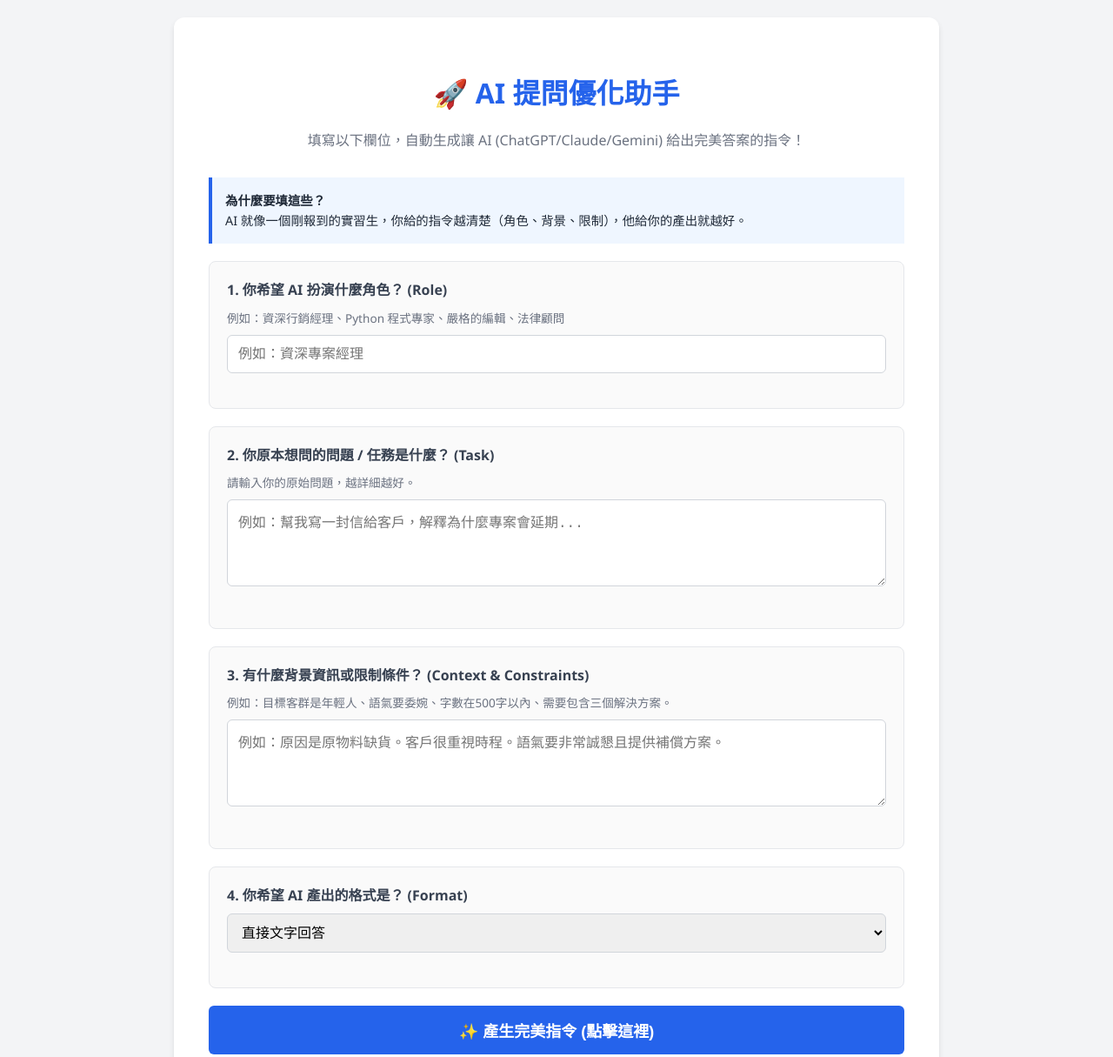
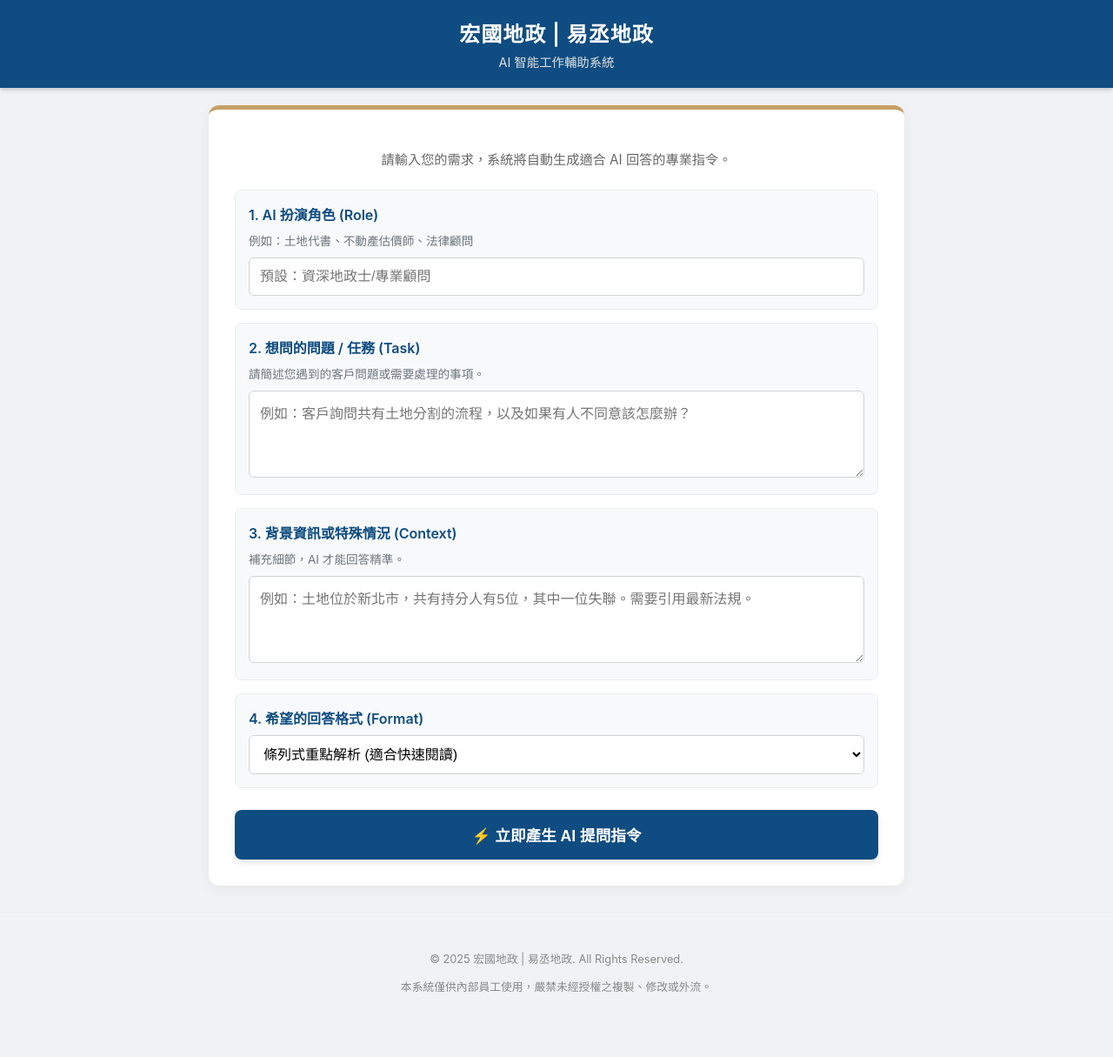
Before and after one commit to homegoestate/AI-question-assistant, a plain HTML site: page index.html in a window 1280 px wide. Shown: the top 1215 px of the page at 87% size. After the commit the page ends 1186 px from the top, so only its background shows below. Drawn offline with Linux system fonts and the light colour scheme.

Commit message:
Add files via upload

```diff
--- a/index.html
+++ b/index.html
@@ -2,119 +2,156 @@
 <html lang="zh-TW">
 <head>
     <meta charset="UTF-8">
-    <meta name="viewport" content="width=device-width, initial-scale=1.0">
-    <title>公司專用 AI 提問優化器</title>
+    <meta name="viewport" content="width=device-width, initial-scale=1.0, maximum-scale=1.0, user-scalable=no">
+    <title>宏國地政 | 易丞地政 - AI 智慧提問系統</title>
     <style>
         :root {
-            --primary-color: #2563eb;
-            --secondary-color: #1e40af;
-            --bg-color: #f3f4f6;
+            /* 品牌色系：沈穩的深藍色代表專業與信任 */
+            --primary-color: #0f4c81;
+            --accent-color: #c5a065; /* 金色點綴 */
+            --bg-color: #f0f2f5;
+            --text-color: #333;
             --card-bg: #ffffff;
-            --text-color: #1f2937;
         }
 
+        /* 禁止選取文字，防止直接複製網頁內容 */
         body {
-            font-family: 'Segoe UI', Microsoft JhengHei, sans-serif;
+            font-family: -apple-system, BlinkMacSystemFont, "Segoe UI", Roboto, "Helvetica Neue", Arial, sans-serif;
             background-color: var(--bg-color);
             color: var(--text-color);
-            line-height: 1.6;
             margin: 0;
-            padding: 20px;
+            padding: 0;
+            user-select: none; /* 禁止選取文字 */
+            -webkit-user-select: none;
+            -moz-user-select: none;
+            -ms-user-select: none;
         }
 
+        /* 頂部品牌欄 */
+        .brand-header {
+            background-color: var(--primary-color);
+            color: white;
+            padding: 20px;
+            text-align: center;
+            box-shadow: 0 2px 5px rgba(0,0,0,0.2);
+            position: sticky;
+            top: 0;
+            z-index: 100;
+        }
+
+        .brand-header h1 {
+            margin: 0;
+            font-size: 1.5rem;
+            font-weight: 600;
+            letter-spacing: 1px;
+        }
+
+        .brand-subtitle {
+            font-size: 0.9rem;
+            color: #e0e0e0;
+            margin-top: 5px;
+        }
+
+        /* 主容器 */
         .container {
             max-width: 800px;
-            margin: 0 auto;
-            background: var(--card-bg);
-            padding: 40px;
-            border-radius: 12px;
-            box-shadow: 0 4px 6px rgba(0, 0, 0, 0.1);
+            margin: 20px auto;
+            padding: 0 15px; /* 手機版兩側留白 */
         }
 
-        h1 {
-            color: var(--primary-color);
-            text-align: center;
-            margin-bottom: 10px;
+        .main-card {
+            background: var(--card-bg);
+            padding: 30px;
+            border-radius: 12px;
+            box-shadow: 0 4px 15px rgba(0, 0, 0, 0.05);
+            border-top: 5px solid var(--accent-color);
         }
 
-        p.subtitle {
+        .intro-text {
             text-align: center;
-            color: #6b7280;
-            margin-bottom: 30px;
+            color: #666;
+            margin-bottom: 25px;
+            font-size: 0.95rem;
         }
 
+        /* 表單區域 */
         .form-section {
-            border: 1px solid #e5e7eb;
-            padding: 20px;
+            background-color: #f8f9fa;
+            border: 1px solid #e9ecef;
+            padding: 15px;
             border-radius: 8px;
-            margin-bottom: 20px;
-            background-color: #fafafa;
+            margin-bottom: 15px;
         }
 
         label {
             display: block;
-            font-weight: bold;
+            font-weight: 600;
             margin-bottom: 8px;
-            color: #374151;
+            color: var(--primary-color);
         }
 
         .helper-text {
             font-size: 0.85em;
-            color: #6b7280;
-            margin-bottom: 8px;
+            color: #6c757d;
+            margin-bottom: 10px;
             display: block;
         }
 
+        /* 輸入框優化，防止手機版字體過小導致縮放 */
         input, select, textarea {
             width: 100%;
             padding: 12px;
-            margin-bottom: 20px;
-            border: 1px solid #d1d5db;
+            border: 1px solid #ced4da;
             border-radius: 6px;
-            font-size: 16px;
-            box-sizing: border-box; /* Fix padding issue */
+            font-size: 16px; /* 關鍵：16px以上手機不會自動放大 */
+            box-sizing: border-box;
+            background-color: #fff;
+            transition: border-color 0.3s;
+        }
+
+        input:focus, select:focus, textarea:focus {
+            outline: none;
+            border-color: var(--primary-color);
         }
 
         textarea {
-            height: 100px;
+            min-height: 100px;
             resize: vertical;
         }
 
+        /* 按鈕樣式 */
         button.generate-btn {
-            display: block;
             width: 100%;
-            padding: 15px;
+            padding: 16px;
             background-color: var(--primary-color);
             color: white;
             border: none;
-            border-radius: 6px;
-            font-size: 18px;
+            border-radius: 8px;
+            font-size: 1.1rem;
             font-weight: bold;
             cursor: pointer;
-            transition: background 0.3s;
+            box-shadow: 0 4px 6px rgba(0,0,0,0.1);
+            transition: all 0.2s;
+            margin-top: 10px;
         }
 
-        button.generate-btn:hover {
-            background-color: var(--secondary-color);
+        button.generate-btn:active {
+            transform: scale(0.98);
         }
 
+        /* 結果區域 */
         .result-area {
             margin-top: 30px;
             padding: 20px;
             background-color: #ecfdf5;
             border: 1px solid #10b981;
             border-radius: 8px;
-            display: none; /* Hidden by default */
-        }
-
-        .result-area h3 {
-            margin-top: 0;
-            color: #065f46;
+            display: none;
         }
 
         #finalPrompt {
             width: 100%;
-            height: 200px;
+            height: 250px;
             background: white;
             padding: 15px;
             border: 1px solid #ccc;
@@ -124,130 +161,204 @@
             color: #333;
             white-space: pre-wrap;
             overflow-y: auto;
+            margin-bottom: 15px;
+            /* 允許在結果框內選取文字以便複製 */
+            user-select: text;
+            -webkit-user-select: text;
         }
 
         .copy-btn {
-            margin-top: 10px;
-            padding: 10px 20px;
+            width: 100%;
+            padding: 12px;
             background-color: #059669;
             color: white;
             border: none;
-            border-radius: 4px;
+            border-radius: 6px;
+            font-size: 1rem;
             cursor: pointer;
+            display: flex;
+            align-items: center;
+            justify-content: center;
+            gap: 8px;
         }
 
-        .copy-btn:hover {
-            background-color: #047857;
+        /* 頁尾版權 */
+        footer {
+            text-align: center;
+            padding: 30px 20px;
+            color: #888;
+            font-size: 0.8rem;
+            border-top: 1px solid #eee;
+            margin-top: 30px;
         }
 
-        .tip-box {
-            background-color: #eff6ff;
-            border-left: 4px solid var(--primary-color);
-            padding: 15px;
-            margin-bottom: 20px;
-            font-size: 0.9em;
+        /* 手機版適配 (Media Queries) */
+        @media (max-width: 600px) {
+            .brand-header h1 { font-size: 1.2rem; }
+            .container { padding: 0 10px; margin-top: 10px; }
+            .main-card { padding: 20px 15px; }
+            button.generate-btn { font-size: 1rem; }
         }
     </style>
 </head>
 <body>
 
+    <header class="brand-header">
+        <h1>宏國地政 | 易丞地政</h1>
+        <div class="brand-subtitle">AI 智能工作輔助系統</div>
+    </header>
+
     <div class="container">
-    <h1>🚀 AI 提問優化助手</h1>
-    <p class="subtitle">填寫以下欄位，自動生成讓 AI (ChatGPT/Claude/Gemini) 給出完美答案的指令！</p>
+        <div class="main-card">
+            <p class="intro-text">請輸入您的需求，系統將自動生成適合 AI 回答的專業指令。</p>
 
-    <div class="tip-box">
-        <strong>為什麼要填這些？</strong> <br>
-        AI 就像一個剛報到的實習生，你給的指令越清楚（角色、背景、限制），他給你的產出就越好。
+            <div class="form-section">
+                <label>1. AI 扮演角色 (Role)</label>
+                <span class="helper-text">例如：土地代書、不動產估價師、法律顧問</span>
+                <input type="text" id="role" placeholder="預設：資深地政士/專業顧問">
             </div>
 
             <div class="form-section">
-        <label>1. 你希望 AI 扮演什麼角色？ (Role)</label>
-        <span class="helper-text">例如：資深行銷經理、Python 程式專家、嚴格的編輯、法律顧問</span>
-        <input type="text" id="role" placeholder="例如：資深專案經理">
+                <label>2. 想問的問題 / 任務 (Task)</label>
+                <span class="helper-text">請簡述您遇到的客戶問題或需要處理的事項。</span>
+                <textarea id="task" placeholder="例如：客戶詢問共有土地分割的流程，以及如果有人不同意該怎麼辦？"></textarea>
             </div>
 
             <div class="form-section">
-        <label>2. 你原本想問的問題 / 任務是什麼？ (Task)</label>
-        <span class="helper-text">請輸入你的原始問題，越詳細越好。</span>
-        <textarea id="task" placeholder="例如：幫我寫一封信給客戶，解釋為什麼專案會延期..."></textarea>
+                <label>3. 背景資訊或特殊情況 (Context)</label>
+                <span class="helper-text">補充細節，AI 才能回答精準。</span>
+                <textarea id="context" placeholder="例如：土地位於新北市，共有持分人有5位，其中一位失聯。需要引用最新法規。"></textarea>
             </div>
 
             <div class="form-section">
-        <label>3. 有什麼背景資訊或限制條件？ (Context & Constraints)</label>
-        <span class="helper-text">例如：目標客群是年輕人、語氣要委婉、字數在500字以內、需要包含三個解決方案。</span>
-        <textarea id="context" placeholder="例如：原因是原物料缺貨。客戶很重視時程。語氣要非常誠懇且提供補償方案。"></textarea>
-    </div>
-
-    <div class="form-section">
-        <label>4. 你希望 AI 產出的格式是？ (Format)</label>
+                <label>4. 希望的回答格式 (Format)</label>
                 <select id="format">
-            <option value="直接回答">直接文字回答</option>
-            <option value="條列式重點 (Bullet Points)">條列式重點 (Bullet Points)</option>
-            <option value="表格 (Table)">比較表格 (Table)</option>
-            <option value="Email 或是 信件草稿">Email / 信件草稿</option>
-            <option value="程式碼 (Code Block)">程式碼 (Code Block)</option>
-            <option value="Step-by-Step 步驟教學">Step-by-Step 步驟教學</option>
-            <option value="SWOT 分析">SWOT 分析報告</option>
+                    <option value="條列式重點解析">條列式重點解析 (適合快速閱讀)</option>
+                    <option value="詳細的操作步驟教學">詳細的操作步驟教學 (SOP)</option>
+                    <option value="給客戶的正式回函/Email">給客戶的正式回函/Email</option>
+                    <option value="法規比較表格">法規比較表格</option>
+                    <option value="口語化解釋 (適合電話說明)">口語化解釋 (適合電話說明)</option>
                 </select>
             </div>
 
-    <button class="generate-btn" onclick="generatePrompt()">✨ 產生完美指令 (點擊這裡)</button>
+            <button class="generate-btn" onclick="generatePrompt()">⚡ 立即產生 AI 提問指令</button>
 
             <div class="result-area" id="resultArea">
-        <h3>✅ 這是你的優化後指令 (請複製貼給 AI)：</h3>
+                <h3 style="margin-top:0; color: #047857;">✅ 指令已生成：</h3>
                 <div id="finalPrompt"></div>
-        <button class="copy-btn" onclick="copyToClipboard()">📋 複製指令</button>
-        <p style="font-size: 0.8em; color: #666; margin-top: 10px;">(複製後，請貼上到 ChatGPT 或 Gemini 對話框)</p>
+                <button class="copy-btn" onclick="copyToClipboard()">📋 點此複製，貼給 AI</button>
+            </div>
         </div>
     </div>
 
+    <footer>
+        <p>© 2025 宏國地政 | 易丞地政. All Rights Reserved.</p>
+        <p>本系統僅供內部員工使用，嚴禁未經授權之複製、修改或外流。</p>
+    </footer>
+
     <script>
+        // --- 核心功能區 ---
+
         function generatePrompt() {
-        // 1. 獲取輸入值
-        const role = document.getElementById('role').value || "一個樂於助人的專業助理";
-        const task = document.getElementById('task').value;
-        const context = document.getElementById('context').value || "無特殊限制";
+            const role = document.getElementById('role').value.trim() || "資深地政士與專業顧問";
+            const task = document.getElementById('task').value.trim();
+            const context = document.getElementById('context').value.trim() || "無特殊限制，請依照台灣現行法規回答。";
             const format = document.getElementById('format').value;
 
-        // 2. 檢查是否輸入了核心問題
-        if (!task.trim()) {
-            alert("請至少輸入你想問的問題 (第 2 欄位)！");
+            if (!task) {
+                alert("⚠️ 請務必輸入「想問的問題」！");
                 return;
             }
 
-        // 3. 組合 Prompt (使用結構化框架)
             const optimizedPrompt = `
 【角色設定】
 請你扮演：${role}
 
 【核心任務】
-我需要你協助解決以下問題/完成任務：
+我需要解決以下問題：
 "${task}"
 
 【背景資訊與限制】
-請參考以下背景資訊，並遵守限制條件：
 ${context}
 
 【輸出要求】
-請將回答整理為：「${format}」的格式。
-回答時請確保邏輯清晰，並針對我的問題提供具體可執行的建議。
+1. 請依照「${format}」的格式輸出。
+2. 內容必須專業、精準，並引用相關台灣法規（如適用）。
+3. 語氣請保持專業且具同理心。
 `.trim();
 
-        // 4. 顯示結果
             document.getElementById('finalPrompt').innerText = optimizedPrompt;
             document.getElementById('resultArea').style.display = 'block';
 
-        // 自動捲動到結果區
-        document.getElementById('resultArea').scrollIntoView({behavior: "smooth"});
+            // 平滑捲動到結果
+            setTimeout(() => {
+                document.getElementById('resultArea').scrollIntoView({ behavior: 'smooth', block: 'center' });
+            }, 100);
         }
 
         function copyToClipboard() {
             const text = document.getElementById('finalPrompt').innerText;
+
+            if (navigator.clipboard && navigator.clipboard.writeText) {
                 navigator.clipboard.writeText(text).then(() => {
-            alert("指令已複製！現在去貼給 AI 吧！");
+                    alert("✅ 複製成功！請切換到 ChatGPT/Line AI 貼上使用。");
                 }).catch(err => {
-            console.error('複製失敗:', err);
+                    fallbackCopy(text);
                 });
+            } else {
+                fallbackCopy(text);
+            }
+        }
+
+        // 備用複製功能 (相容舊手機)
+        function fallbackCopy(text) {
+            const textArea = document.createElement("textarea");
+            textArea.value = text;
+            document.body.appendChild(textArea);
+            textArea.select();
+            try {
+                document.execCommand('copy');
+                alert("✅ 複製成功！");
+            } catch (err) {
+                alert("❌ 複製失敗，請手動選取文字複製。");
+            }
+            document.body.removeChild(textArea);
+        }
+
+        // --- 安全防護區 (防盜機制) ---
+
+        // 1. 禁止右鍵選單
+        document.addEventListener('contextmenu', function(e) {
+            e.preventDefault();
+            // alert('⚠️ 本系統受智慧財產權保護，禁止檢視原始碼。'); // 可選擇是否跳出警告
+        });
+
+        // 2. 禁止常見的開發者快捷鍵
+        document.onkeydown = function(e) {
+            // F12
+            if(e.keyCode == 123) {
+                return false;
+            }
+            // Ctrl+U (查看原始碼)
+            if(e.ctrlKey && e.keyCode == 'U'.charCodeAt(0)) {
+                return false;
+            }
+            // Ctrl+Shift+I (開發者工具)
+            if(e.ctrlKey && e.shiftKey && e.keyCode == 'I'.charCodeAt(0)) {
+                return false;
+            }
+            // Ctrl+S (另存新檔)
+            if(e.ctrlKey && e.keyCode == 'S'.charCodeAt(0)) {
+                e.preventDefault();
+                alert('⚠️ 禁止儲存網頁。');
+                return false;
+            }
+            // Ctrl+C (雖然我們允許按鈕複製，但禁止鍵盤直接複製整個網頁)
+            // 這裡做個判斷：如果焦點不在結果框內，則禁止複製
+            /* if(e.ctrlKey && e.keyCode == 'C'.charCodeAt(0)) {
+                 // 可以根據需求決定是否開啟此行嚴格模式
+            }
+            */
         }
     </script>
 
```
Lines whose indentation alone changed are shown as unchanged.
